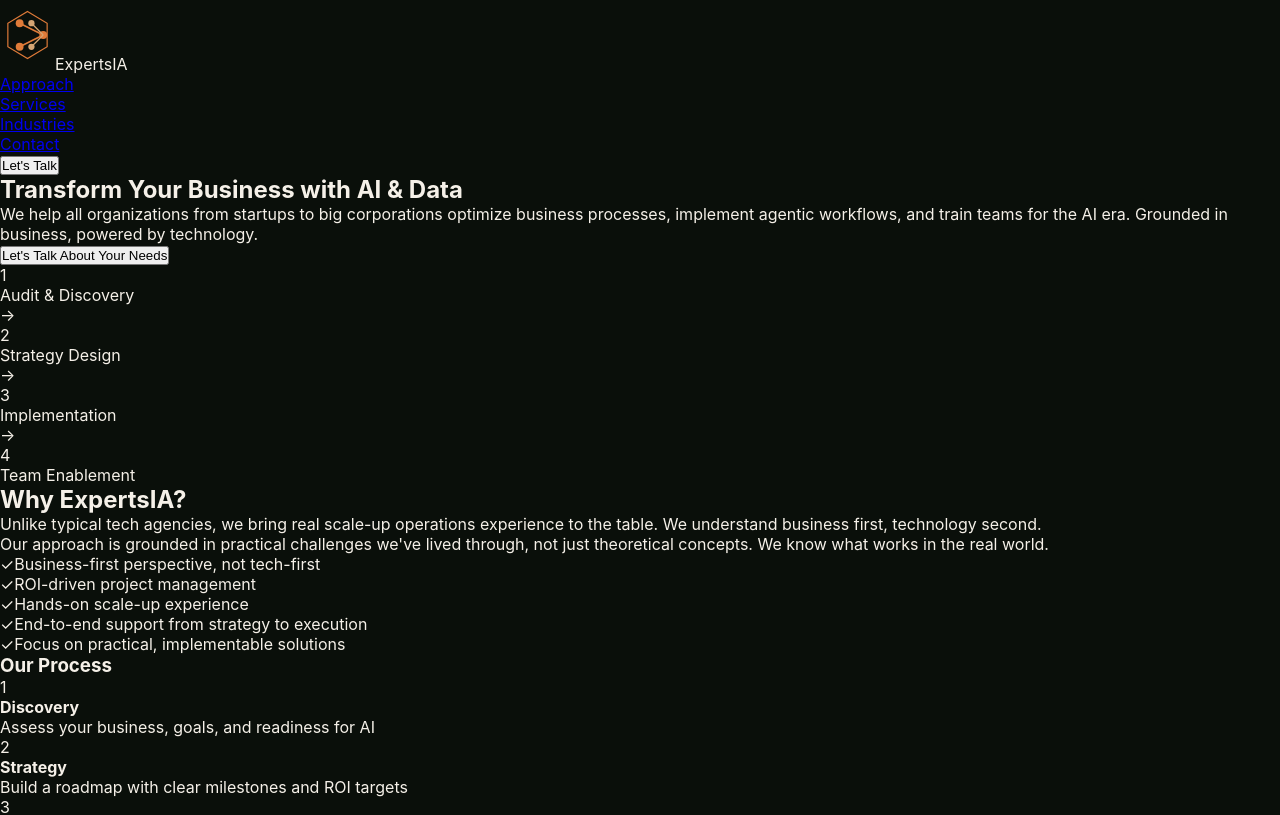
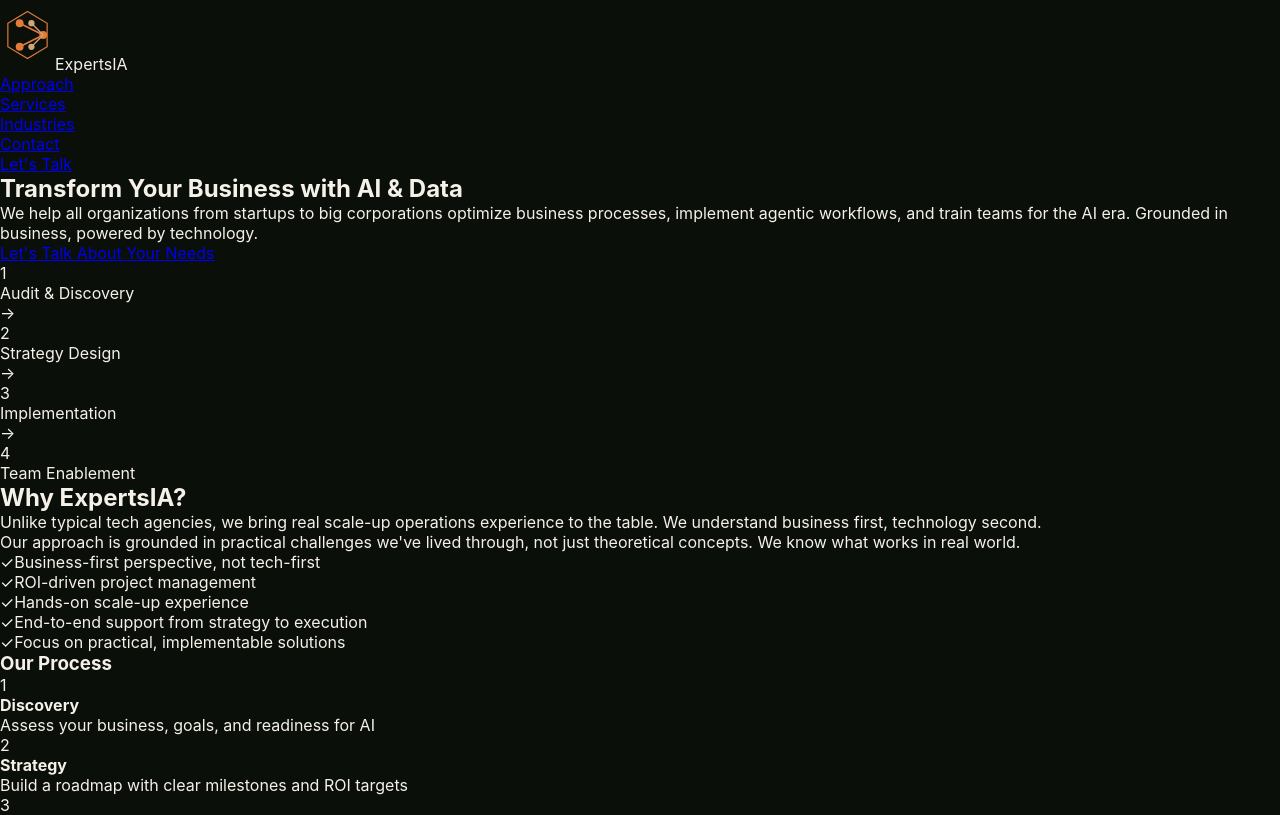
Before and after one commit to DaLiryc/expertsia, a Next.js app: page / in a window 1280 px wide. Shown: the top 815 px of the page. Built offline with nearby package versions, Linux system fonts and the light colour scheme.

Commit message:
Fix: Remove onClick handlers causing build error, use anchor links

```diff
--- a/app/layout.tsx
+++ b/app/layout.tsx
@@ -13,6 +13,13 @@
 }>) {
   return (
     <html lang="en">
+      <head>
+        <meta charSet="utf-8" />
+        <meta name="viewport" content="width=device-width, initial-scale=1" />
+        <title>{metadata.title}</title>
+        <meta name="description" content={metadata.description} />
+        <link rel="icon" href="/favicon.ico" />
+      </head>
       <body>{children}</body>
     </html>
   );
--- a/app/page.tsx
+++ b/app/page.tsx
@@ -1,13 +1,6 @@
 import Logo from '@/components/Logo';
 
 export default function Home() {
-  const scrollToSection = (id: string) => {
-    const element = document.getElementById(id);
-    if (element) {
-      element.scrollIntoView({ behavior: 'smooth' });
-    }
-  };
-
   return (
     <div className="min-h-screen">
       {/* Navigation */}
@@ -35,12 +28,12 @@
             </a>
           </li>
         </ul>
-        <button
-          onClick={() => scrollToSection('contact')}
+        <a
+          href="#contact"
           className="bg-[#e07b39] text-[#0a0f0a] px-8 py-[14px] rounded-lg font-semibold text-base hover:-translate-y-0.5 hover:shadow-lg hover:shadow-[rgba(224,123,57,0.15)] border-none"
         >
           Let's Talk
-        </button>
+        </a>
       </nav>
 
       {/* Hero Section */}
@@ -55,12 +48,12 @@
           processes, implement agentic workflows, and train teams for the AI era.
           Grounded in business, powered by technology.
         </p>
-        <button
-          onClick={() => scrollToSection('contact')}
-          className="bg-[#e07b39] text-[#0a0f0a] px-8 py-[14px] rounded-lg font-semibold text-base hover:-translate-y-0.5 hover:shadow-lg hover:shadow-[rgba(224,123,57,0.15)] border-none"
+        <a
+          href="#contact"
+          className="bg-[#e07b39] text-[#0a0f0a] px-8 py-[14px] rounded-lg font-semibold text-base hover:-translate-y-0.5 hover:shadow-lg hover:shadow-[rgba(224,123,57,0.15)] border-none inline-block"
         >
           Let's Talk About Your Needs
-        </button>
+        </a>
 
         {/* Process Flow */}
         <div className="flex items-center justify-center gap-8 px-10 py-10 bg-[#111a11] rounded-2xl border border-[#2a3a2a] max-w-4xl mx-auto mt-10">
@@ -105,7 +98,7 @@
             </p>
             <p className="text-[#b8b3ab] mb-6">
               Our approach is grounded in practical challenges we've lived through, not just
-              theoretical concepts. We know what works in the real world.
+              theoretical concepts. We know what works in real world.
             </p>
             <ul className="flex flex-col gap-4">
               <li className="flex items-center gap-4">
```
